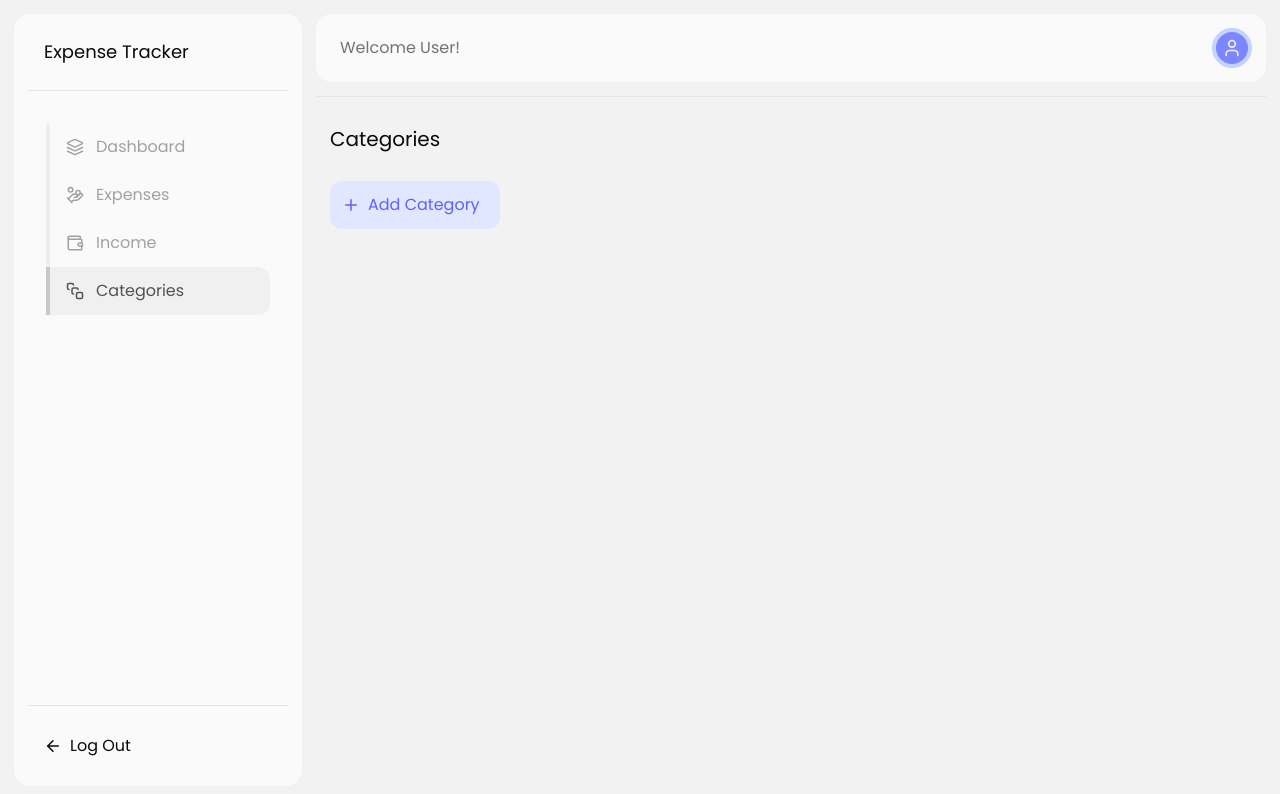
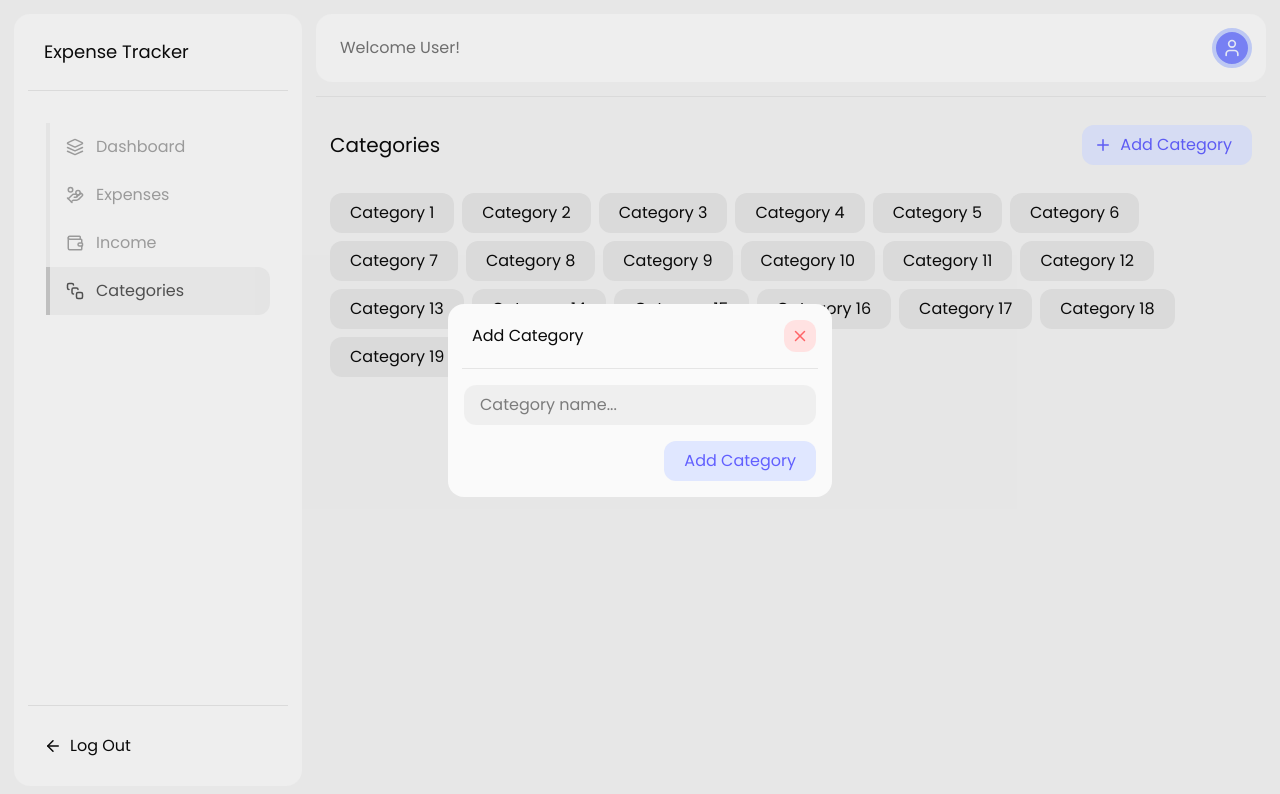
Before and after one commit to dahamdevtools/personal-expense-tracker, a Next.js app: page /categories in a window 1280 px wide. Both pictures are taken after a click on the button "Add Category". Shown: the top 794 px of the page. Built offline with nearby package versions, Linux system fonts and the light colour scheme.

Commit message:
feat: add AddCategoryModal and EditCategoryModal components for category management

```diff
--- a/app/(dashboard)/categories/page.tsx
+++ b/app/(dashboard)/categories/page.tsx
@@ -1,13 +1,46 @@
+"use client";
+
+import AddCategoryModal from "@/components/addCategoryModal";
+import EditCategoryModal from "@/components/editCategoryModal";
+import { useState } from "react";
 import { LuPlus } from "react-icons/lu";
 
 export default function Categories() {
+  const [isAddCategoryModalOpen, setIsAddCategoryModalOpen] = useState(false);
+  const [selectedCategory, setSelectedCategory] = useState<number | null>(null);
+
   return (
-    <div className="w-full flex flex-col gap-7 p-3.5 pt-7">
-      <h1 className="text-xl">Categories</h1>
-      <button className="w-fit h-12 px-3 gap-2 pe-5 flex items-center rounded-xl text-indigo-500 bg-indigo-100">
-        <LuPlus className="text-lg" />
-        <span>Add Category</span>
-      </button>
+    <div className="w-full flex flex-col gap-7 p-3.5 pt-7 overflow-y-auto">
+      <div className="w-full h-fit flex flex-wrap items-center justify-between gap-4">
+        <h1 className="text-xl">Categories</h1>
+        <button
+          onClick={() => setIsAddCategoryModalOpen(true)}
+          className="w-fit h-10 px-3 gap-2 pe-5 flex items-center rounded-xl text-indigo-500 bg-indigo-100"
+        >
+          <LuPlus className="text-lg" />
+          <span>Add Category</span>
+        </button>
+      </div>
+      <div className="w-full h-fit flex flex-wrap gap-2">
+        {Array.from({ length: 20 }).map((_, index) => (
+          <button
+            key={index}
+            onClick={() => setSelectedCategory(index)}
+            className="w-fit h-10 rounded-xl px-5 bg-neutral-200"
+          >
+            {"Category " + (index + 1)}
+          </button>
+        ))}
+      </div>
+      {isAddCategoryModalOpen && (
+        <AddCategoryModal onClose={() => setIsAddCategoryModalOpen(false)} />
+      )}
+      {selectedCategory !== null && (
+        <EditCategoryModal
+          id={selectedCategory}
+          onClose={() => setSelectedCategory(null)}
+        />
+      )}
     </div>
   );
 }
--- /dev/null
+++ b/components/addCategoryModal.tsx
@@ -0,0 +1,39 @@
+import { LuX } from "react-icons/lu";
+
+interface Props {
+  onClose: () => void;
+}
+
+export default function AddCategoryModal({ onClose }: Props) {
+  return (
+    <div className="w-screen h-screen fixed top-0 left-0 z-10 flex items-center justify-center p-7 bg-neutral-900/5">
+      <div className="w-full max-w-sm h-fit flex flex-col rounded-2xl bg-neutral-50">
+        <div className="w-full h-fit flex items-center justify-between gap-4 p-4 ps-6">
+          <p>Add Category</p>
+          <button
+            onClick={onClose}
+            className="w-8 h-8 rounded-xl flex items-center justify-center text-lg text-red-400 bg-red-100"
+          >
+            <LuX />
+          </button>
+        </div>
+        <div className="w-full px-3.5">
+          <hr className="border-neutral-200" />
+        </div>
+        <div className="p-4">
+          <input
+            type="text"
+            spellCheck="false"
+            className="w-full h-10 rounded-xl px-4 truncate bg-neutral-200/50"
+            placeholder="Category name..."
+          />
+        </div>
+        <div className="w-full h-fit flex justify-end p-4 pt-0">
+          <button className="w-fit h-10 rounded-xl px-5 text-indigo-500 bg-indigo-100">
+            Add Category
+          </button>
+        </div>
+      </div>
+    </div>
+  );
+}
--- /dev/null
+++ b/components/editCategoryModal.tsx
@@ -0,0 +1,44 @@
+import { LuX } from "react-icons/lu";
+
+interface Props {
+  id: number;
+  onClose: () => void;
+}
+
+export default function EditCategoryModal({ id, onClose }: Props) {
+  return (
+    <div className="w-screen h-screen fixed top-0 left-0 z-10 flex items-center justify-center p-7 bg-neutral-900/5">
+      <div className="w-full max-w-sm h-fit flex flex-col rounded-2xl bg-neutral-50">
+        <div className="w-full h-fit flex items-center justify-between gap-4 p-4 ps-6">
+          <p>Edit Category</p>
+          <button
+            onClick={onClose}
+            className="w-8 h-8 rounded-xl flex items-center justify-center text-lg text-red-400 bg-red-100"
+          >
+            <LuX />
+          </button>
+        </div>
+        <div className="w-full px-3.5">
+          <hr className="border-neutral-200" />
+        </div>
+        <div className="p-4">
+          <input
+            defaultValue={id}
+            type="text"
+            spellCheck="false"
+            className="w-full h-10 rounded-xl px-4 truncate bg-neutral-200/50"
+            placeholder="Category name..."
+          />
+        </div>
+        <div className="w-full h-fit flex flex-wrap justify-end p-4 pt-0 gap-2">
+          <button className="w-fit h-10 rounded-xl px-5 text-indigo-500 bg-indigo-100">
+            Save
+          </button>
+          <button className="w-fit h-10 rounded-xl px-5 text-red-500 bg-red-100">
+            Delete
+          </button>
+        </div>
+      </div>
+    </div>
+  );
+}
```
